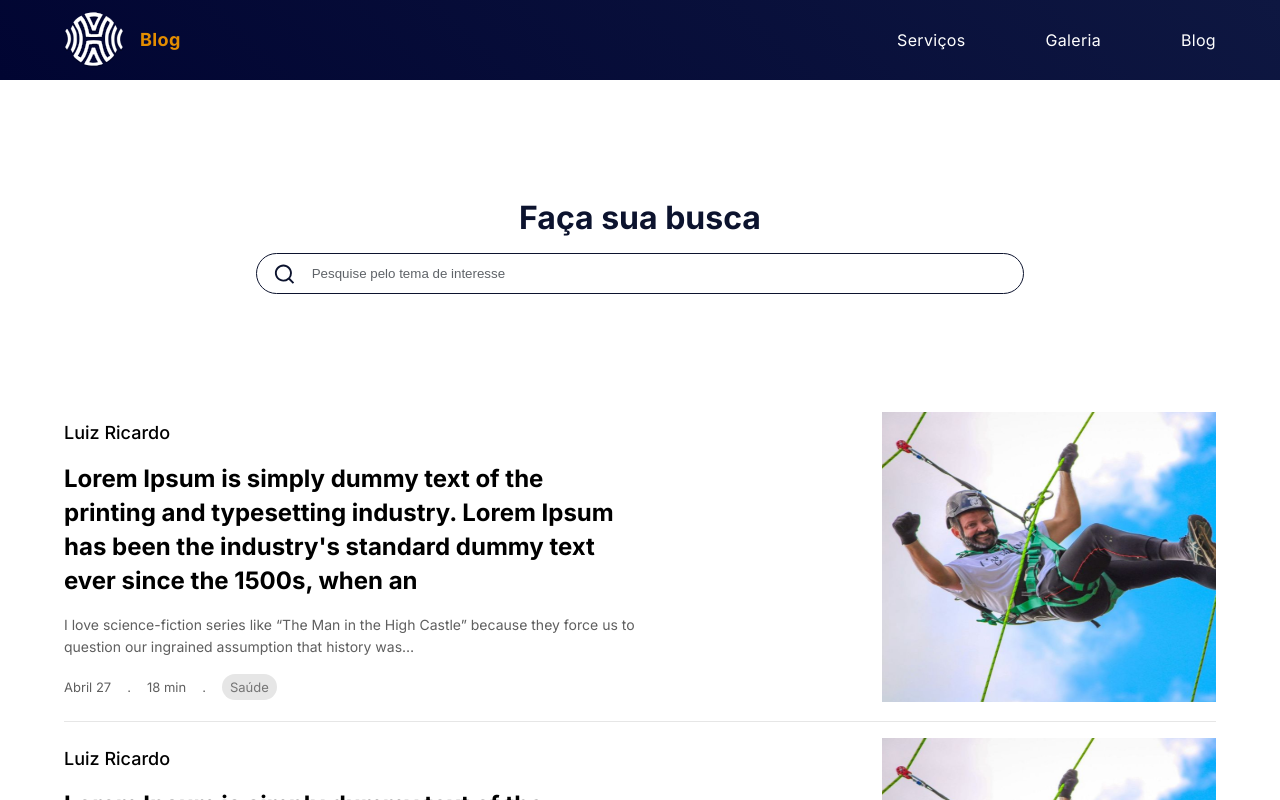
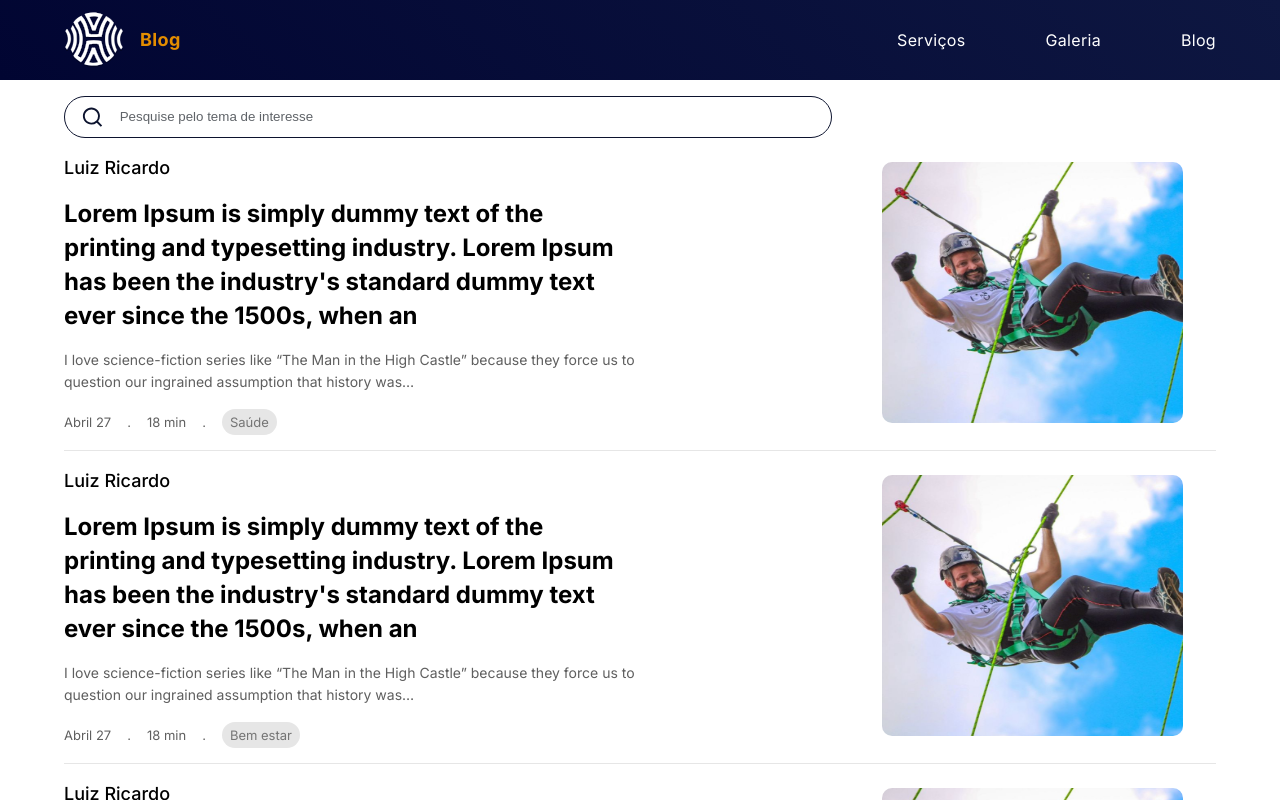
Before and after one commit to devitalo97/humane, a Next.js app: page /blog in a window 1280 px wide. Shown: the top 800 px of the page. Built offline with nearby package versions, Linux system fonts and the light colour scheme.

Commit message:
refactor: blog page

```diff
--- /dev/null
+++ b/src/components/sections/blog/search/data.ts
@@ -0,0 +1,40 @@
+import blogThumb from "@/assets/svgs/blog_thumb.svg"
+
+export const posts = [
+    {
+      author: 'Luiz Ricardo',
+      title: "Lorem Ipsum is simply dummy text of the printing and typesetting industry. Lorem Ipsum has been the industry's standard dummy text ever since the 1500s, when an",
+      content: "I love science-fiction series like “The Man in the High Castle” because they force us to question our ingrained assumption that history was…",
+      date: 'Abril 27',
+      readTime: '18 min',
+      category: 'Saúde',
+      src: blogThumb
+    },
+    {
+      author: 'Luiz Ricardo',
+      title: "Lorem Ipsum is simply dummy text of the printing and typesetting industry. Lorem Ipsum has been the industry's standard dummy text ever since the 1500s, when an",
+      content: "I love science-fiction series like “The Man in the High Castle” because they force us to question our ingrained assumption that history was…",
+      date: 'Abril 27',
+      readTime: '18 min',
+      category: 'Bem estar',
+      src: blogThumb
+    },
+    {
+      author: 'Luiz Ricardo',
+      title: "Lorem Ipsum is simply dummy text of the printing and typesetting industry. Lorem Ipsum has been the industry's standard dummy text ever since the 1500s, when an",
+      content: "I love science-fiction series like “The Man in the High Castle” because they force us to question our ingrained assumption that history was…",
+      date: 'Abril 27',
+      readTime: '18 min',
+      category: 'Comportamento',
+      src: blogThumb
+    },
+    {
+      author: 'Luiz Ricardo',
+      title: "Lorem Ipsum is simply dummy text of the printing and typesetting industry. Lorem Ipsum has been the industry's standard dummy text ever since the 1500s, when an",
+      content: "I love science-fiction series like “The Man in the High Castle” because they force us to question our ingrained assumption that history was…",
+      date: 'Abril 27',
+      readTime: '18 min',
+      category: 'Ciência',
+      src: blogThumb
+    },
+  ]
--- a/src/components/sections/blog/search/index.tsx
+++ b/src/components/sections/blog/search/index.tsx
@@ -1,59 +1,22 @@
 import { Inter } from 'next/font/google'
 import * as S from './style'
-import blogThumb from "@/assets/svgs/blog_thumb.svg"
 import BlogCard from '@/components/ui/blog_card'
-import { RiSearch2Fill, RiSearchLine } from 'react-icons/ri'
+import { RiSearchLine } from 'react-icons/ri'
+import { posts } from './data'
 
 
 const inter = Inter({ subsets: ['latin'] })
 
 export default function SearchSection() {
-  const cards = [
-    {
-      author: 'Luiz Ricardo',
-      title: "Lorem Ipsum is simply dummy text of the printing and typesetting industry. Lorem Ipsum has been the industry's standard dummy text ever since the 1500s, when an",
-      content: "I love science-fiction series like “The Man in the High Castle” because they force us to question our ingrained assumption that history was…",
-      date: 'Abril 27',
-      readTime: '18 min',
-      category: 'Saúde',
-      src: blogThumb
-    },
-    {
-      author: 'Luiz Ricardo',
-      title: "Lorem Ipsum is simply dummy text of the printing and typesetting industry. Lorem Ipsum has been the industry's standard dummy text ever since the 1500s, when an",
-      content: "I love science-fiction series like “The Man in the High Castle” because they force us to question our ingrained assumption that history was…",
-      date: 'Abril 27',
-      readTime: '18 min',
-      category: 'Bem estar',
-      src: blogThumb
-    },
-    {
-      author: 'Luiz Ricardo',
-      title: "Lorem Ipsum is simply dummy text of the printing and typesetting industry. Lorem Ipsum has been the industry's standard dummy text ever since the 1500s, when an",
-      content: "I love science-fiction series like “The Man in the High Castle” because they force us to question our ingrained assumption that history was…",
-      date: 'Abril 27',
-      readTime: '18 min',
-      category: 'Comportamento',
-      src: blogThumb
-    },
-    {
-      author: 'Luiz Ricardo',
-      title: "Lorem Ipsum is simply dummy text of the printing and typesetting industry. Lorem Ipsum has been the industry's standard dummy text ever since the 1500s, when an",
-      content: "I love science-fiction series like “The Man in the High Castle” because they force us to question our ingrained assumption that history was…",
-      date: 'Abril 27',
-      readTime: '18 min',
-      category: 'Ciência',
-      src: blogThumb
-    },
-  ]
+
   return (
     <S.Container>
       <S.NavGhost />
       <S.Content>
         <S.SearchBox>
-          <S.SeachBoxHeader>
+          {/* <S.SeachBoxHeader>
             <h1 style={inter.style}>Faça sua busca</h1>
-          </S.SeachBoxHeader>
+          </S.SeachBoxHeader> */}
           <S.SeachBoxContent>
             <RiSearchLine />
             <input
@@ -64,7 +27,7 @@ export default function SearchSection() {
           </S.SeachBoxContent>
         </S.SearchBox>
         <S.CardGroup>
-          {cards.map((card, index) => <BlogCard
+          {posts.map((card, index) => <BlogCard
             key={index}
             title={card.title}
             date={card.date}
--- a/src/components/sections/blog/search/style.ts
+++ b/src/components/sections/blog/search/style.ts
@@ -23,11 +23,12 @@ export const Content = styled.div`
 
 export const SearchBox = styled.div`
     display: flex;
-    align-items: center;
+    align-items: flex-start;
     justify-content: center;
     flex-direction: column;
     gap: 1em;
-    height: 300px;
+    position: sticky;
+    top: calc(var(--header-height) + 1em);
 `
 
 export const SeachBoxHeader = styled.div`
@@ -41,11 +42,11 @@ export const SeachBoxContent = styled.div`
     user-select: none;
     width: 100%;
     max-width: 768px;
-    margin: 0 auto;
     width: 100%;
     height: 2.6em;
     border-radius: 24px;
     border: 1px solid var(--dark-color);
+    background-color: #fff;
     display: flex;
     gap: 1em;
     align-items: center;
--- a/src/components/ui/blog_card/style.ts
+++ b/src/components/ui/blog_card/style.ts
@@ -23,8 +23,9 @@ export const Wrapper = styled.div`
 
 export const ImageWrapper = styled.div`
     > img {
-        width: 100%;
+        width: 90%;
         height: auto;
+        border-radius: 10px;
     }
 `
 export const TextWrapper = styled.div`
```
